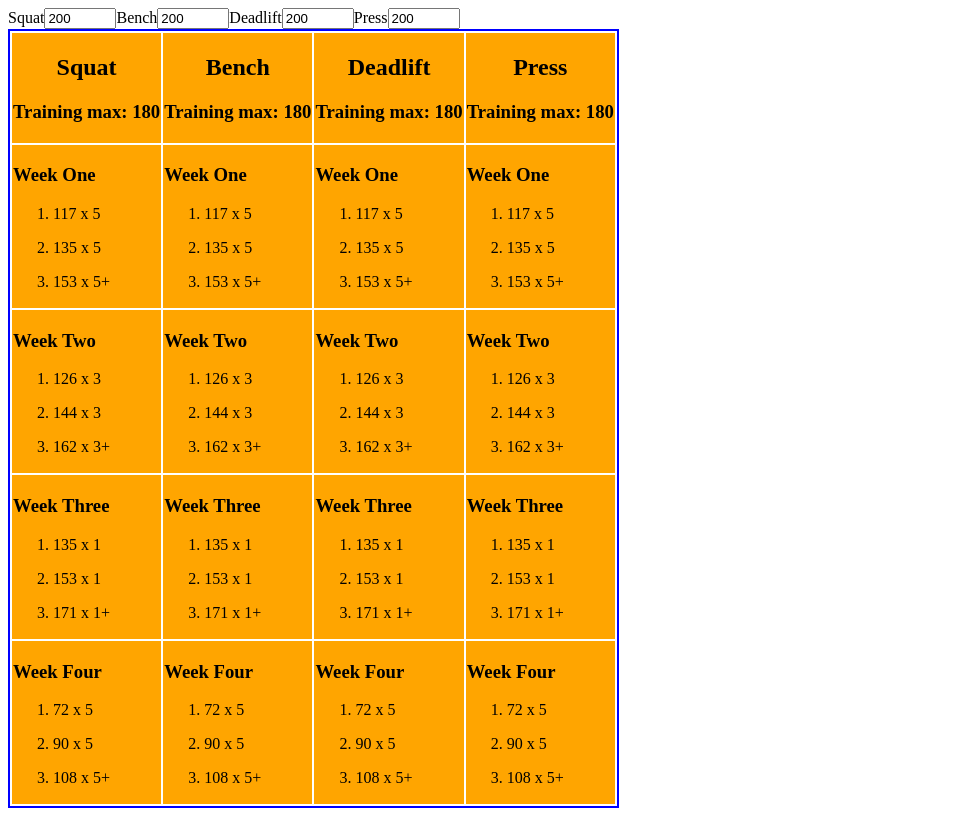
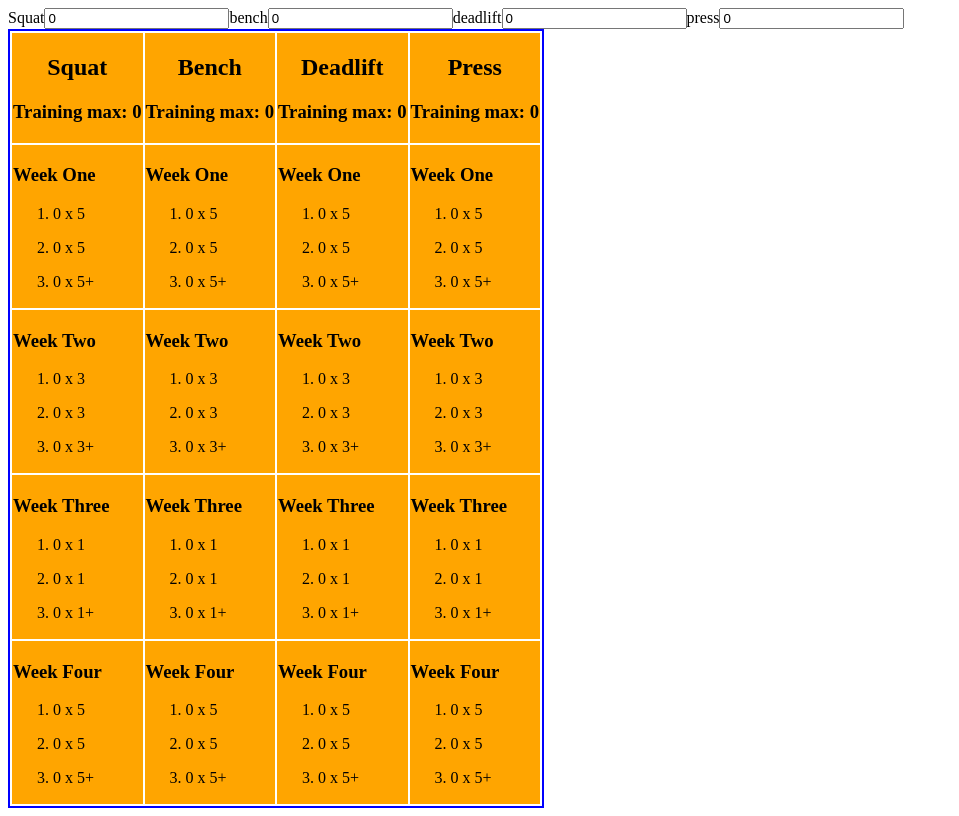
Before and after one commit to mattduff707/5-3-1, a React (Create React App) app: page / in a window 1280 px wide. Shown: the whole page, without its empty margins (0-959 px from the left). Built offline with nearby package versions, Linux system fonts and the light colour scheme.

Commit message:
Improved isValid function. Added isNotSpace function

```diff
--- a/src/App.js
+++ b/src/App.js
@@ -4,9 +4,41 @@ import Results from "./components/Results";
 
 function App() {
   const lifts = ["squat", "bench", "deadlift", "press"];
-  const defaultMax = 200;
+  const defaultMax = 0;
+  const trainingMaxMultiplier = 0.9;
 
-  const trainingMaxMultiplier = 0.9;
+  /*Conditions for input*/
+  const isNumber = (val) => {
+    return !isNaN(parseFloat(val)) && !isNaN(val - 0);
+  };
+  const isEmptyStr = (val) => val === "";
+  const isNotSpace = (val) => {
+    const str = val.toString();
+    return !str.includes(" ");
+  };
+  const isLength = (maxLength, val) => {
+    const strVal = val.toString();
+    return strVal.length <= maxLength;
+  };
+
+  /*Curry Func*/
+  const curryTwoValues = (f) => {
+    return function (a) {
+      return function (b) {
+        return f(a, b);
+      };
+    };
+  };
+  const curryLength = curryTwoValues(isLength);
+  const validInputLength = 4;
+  const isLengthValid = curryLength(validInputLength);
+  /***********/
+
+  const isValid = (val, [...strictFuncs], [...conditionalFuncs]) => {
+    const isStrict = strictFuncs.map((e) => e(val)).every((e) => e === true);
+    const areConditionsMet = conditionalFuncs.map((e) => e(val)).includes(true);
+    return isStrict && areConditionsMet ? true : false;
+  };
 
   // Initializes default state values based on the lifts array and defaultMax value
   const setDefaultLifts = (arr, val) => {
@@ -21,20 +53,24 @@ function App() {
       };
     }, initialObj);
   };
-
   /* Updates the state for both the original value passed into the input
    and calculates the training max for each lift based on the inputs value*/
   const handleChange = (e) => {
+    const inputVal = e.target.value;
+    if (
+      isValid(inputVal, [isLengthValid, isNotSpace], [isEmptyStr, isNumber])
+    ) {
       const newState = {
         ...liftMaxState,
         [e.target.id]: {
-        trueMax: e.target.value,
-        trainingMax: e.target.value * trainingMaxMultiplier,
+          trueMax: inputVal,
+          trainingMax: inputVal * trainingMaxMultiplier,
         },
       };
       setLiftMaxState(() => {
         return newState;
       });
+    }
   };
 
   const [liftMaxState, setLiftMaxState] = useState(
@@ -48,7 +84,6 @@ function App() {
         lifts={lifts}
         handleChange={handleChange}
       />
-
       <Results liftMaxState={liftMaxState} lifts={lifts} />
     </div>
   );
--- a/src/components/LiftMaxInput.js
+++ b/src/components/LiftMaxInput.js
@@ -3,7 +3,7 @@ import React from "react";
 const LiftMaxInput = ({ liftName, liftValue, handleChange }) => {
   const inputMin = 0;
   const inputMax = 3000;
-  const inputType = "number";
+  const inputType = "text";
   return (
     <>
       <label style={{ textTransform: "capitalize" }} htmlFor={liftName}>
--- a/src/components/LiftTable.js
+++ b/src/components/LiftTable.js
@@ -10,31 +10,6 @@ const Table = styled.table`
 `;
 
 const LiftTable = ({ liftMaxState, lifts }) => {
-  // const trainingTag = `Training`;
-
-  // const isolateTrainingLift = (liftStr, stateObj) => {
-  //   const trainingLift = liftStr + trainingTag;
-  //   const liftPair = Object.entries(stateObj).filter(([key]) => {
-  //     return key === trainingLift;
-  //   });
-  //   const isolatedLift = Object.fromEntries(liftPair);
-
-  //   return isolatedLift[trainingLift];
-  // };
-
-  // const weeklyPercentages = {
-  //   "Week One": [0.65, 0.75, 0.85],
-  //   "Week Two": [0.7, 0.8, 0.9],
-  //   "Week Three": [0.75, 0.85, 0.95],
-  //   "Week Four": [0.4, 0.5, 0.6],
-  // };
-
-  // const repsByWeek = {
-  //   "Week One": 5,
-  //   "Week Two": 3,
-  //   "Week Three": 1,
-  //   "Week Four": 5,
-  // };
   const weeklyPercentages = {
     "Week One": { percentages: [0.65, 0.75, 0.85], reps: 5 },
     "Week Two": { percentages: [0.7, 0.8, 0.9], reps: 3 },
@@ -47,10 +22,9 @@ const LiftTable = ({ liftMaxState, lifts }) => {
       <thead>
         <tr>
           {lifts.map((lift) => {
-            const tableHead = `table-head-`;
-
+            const tableHead = `-table-head`;
             return (
-              <th id={tableHead + lift} key={tableHead + lift}>
+              <th id={lift + tableHead} key={lift + tableHead}>
                 <h2 style={{ textTransform: "capitalize" }}>{lift}</h2>
                 <TrainingMax liftValue={liftMaxState[lift].trainingMax} />
               </th>
@@ -62,17 +36,6 @@ const LiftTable = ({ liftMaxState, lifts }) => {
         {Object.entries(weeklyPercentages).map(([key, value]) => {
           return (
             <tr key={key + value}>
-              {/* {lifts.map((lift) => {
-                return (
-                  <WeeklyLifts
-                    key={key + lift}
-                    weekNum={key}
-                    weeklyPercentages={value}
-                    liftTrainingMax={isolateTrainingLift(lift, liftMaxState)}
-                    reps={repsByWeek[key]} //! Feels dirty. Reaching out of scope for a value?
-                  />
-                );
-              })} */}
               {lifts.map((lift) => {
                 return (
                   <WeeklyLifts
```
Also changed, not shown: src/components/Form.js (+0 -20 lines). Lines whose indentation alone changed are shown as unchanged.
